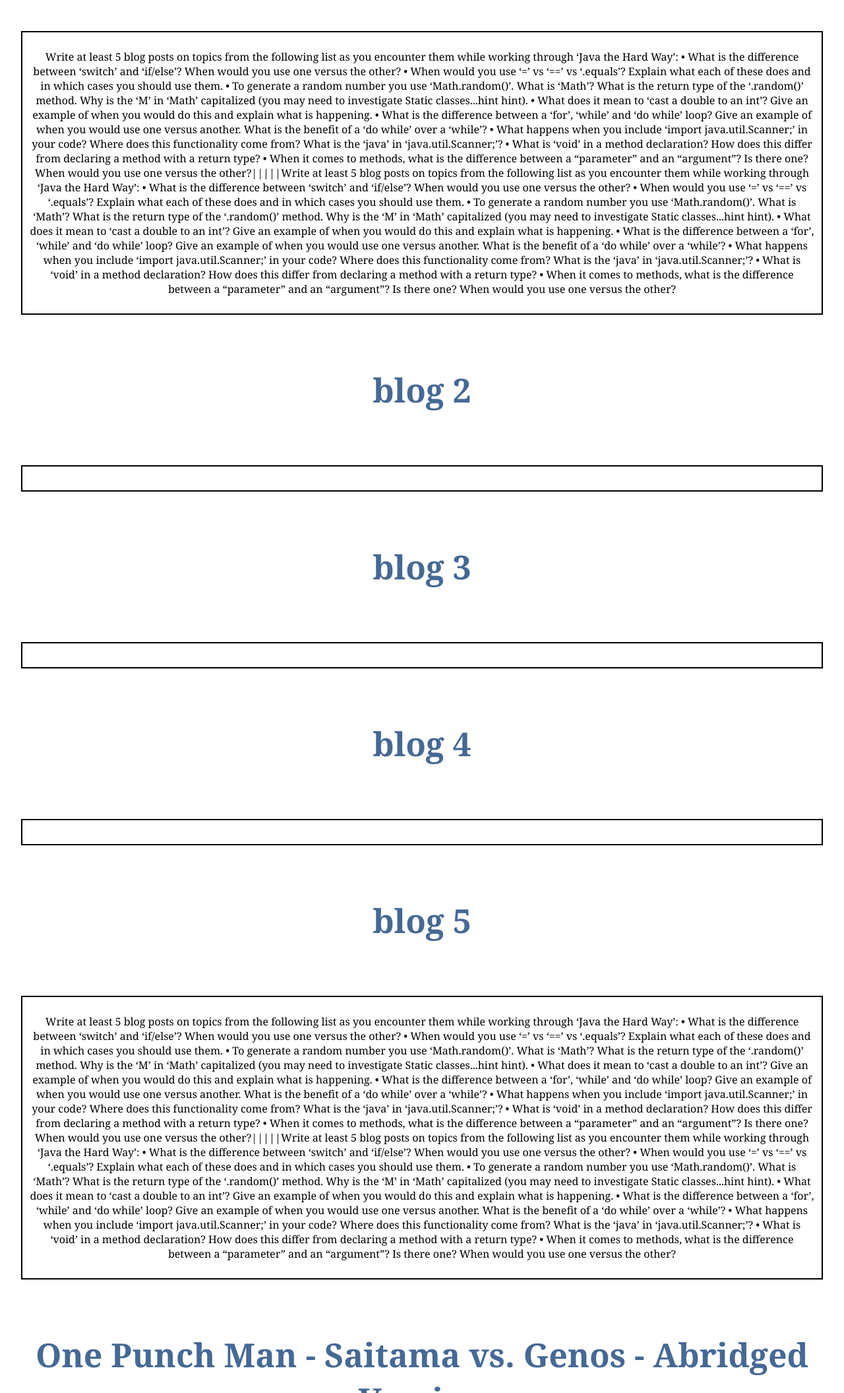
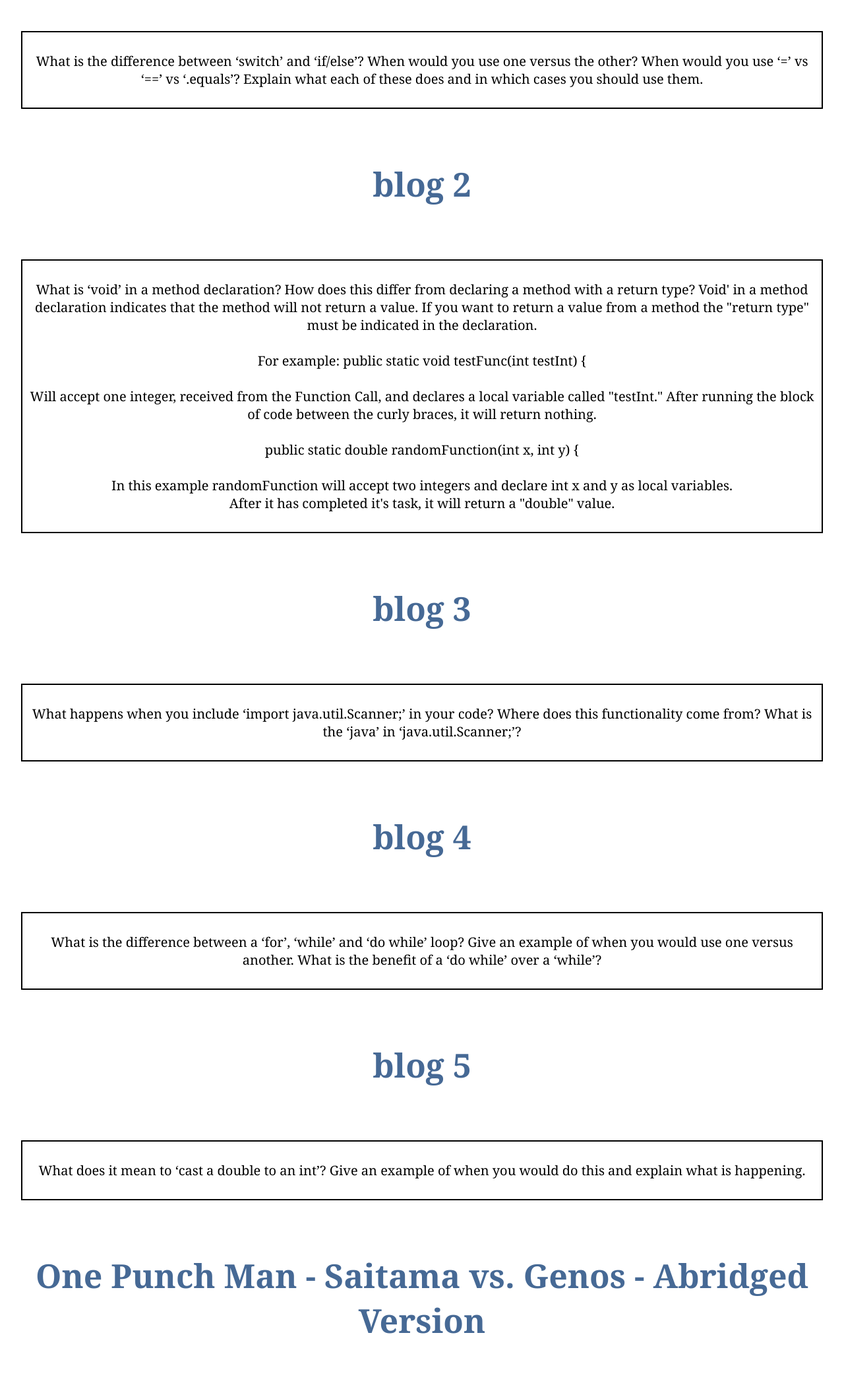
Before and after one commit to aarongithub1/aarongithub1.github.io, a plain HTML site: page index.html in a window 1280 px wide. Shown: the part 640-2751 px from the top of the page at 66% size. Drawn offline with Linux system fonts and the light colour scheme.

Commit message:
add blog content to index.html

```diff
--- a/index.html
+++ b/index.html
@@ -31,30 +31,20 @@
       <h3>blog 1</h3>
 
       <div class="content">
-          <p>Write at least 5 blog posts on topics from the following list as you encounter them while working through ‘Java the Hard Way’:
-• What is the difference between ‘switch’ and ‘if/else’? When would you use one versus the other?
-• When would you use ‘=’ vs ‘==’ vs ‘.equals’? Explain what each of these does and in which cases you should use them.
-• To generate a random number you use ‘Math.random()’. What is ‘Math’? What is the return type of the ‘.random()’ method. Why is the ‘M’ in ‘Math’ capitalized (you may need to investigate Static classes...hint hint).
-• What does it mean to ‘cast a double to an int’? Give an example of when you would do this and explain what is happening.
-• What is the difference between a ‘for’, ‘while’ and ‘do while’ loop? Give an example of when you would use one versus another. What is the benefit of a ‘do while’ over a ‘while’?
-• What happens when you include ‘import java.util.Scanner;’ in your code? Where does this functionality come from? What is the ‘java’ in ‘java.util.Scanner;’?
-• What is ‘void’ in a method declaration? How does this differ from declaring a method with a return type?
-• When it comes to methods, what is the difference between a “parameter” and an “argument”? Is there one? When would you use one versus the other?|||||Write at least 5 blog posts on topics from the following list as you encounter them while working through ‘Java the Hard Way’:
-• What is the difference between ‘switch’ and ‘if/else’? When would you use one versus the other?
-• When would you use ‘=’ vs ‘==’ vs ‘.equals’? Explain what each of these does and in which cases you should use them.
-• To generate a random number you use ‘Math.random()’. What is ‘Math’? What is the return type of the ‘.random()’ method. Why is the ‘M’ in ‘Math’ capitalized (you may need to investigate Static classes...hint hint).
-• What does it mean to ‘cast a double to an int’? Give an example of when you would do this and explain what is happening.
-• What is the difference between a ‘for’, ‘while’ and ‘do while’ loop? Give an example of when you would use one versus another. What is the benefit of a ‘do while’ over a ‘while’?
-• What happens when you include ‘import java.util.Scanner;’ in your code? Where does this functionality come from? What is the ‘java’ in ‘java.util.Scanner;’?
-• What is ‘void’ in a method declaration? How does this differ from declaring a method with a return type?
-• When it comes to methods, what is the difference between a “parameter” and an “argument”? Is there one? When would you use one versus the other?</p>
+          <p>What is the difference between ‘switch’ and ‘if/else’? When would you use one versus the other?
+              When would you use ‘=’ vs ‘==’ vs ‘.equals’? Explain what each of these does and in which cases you should use them.</p>
     </div>
   </div>
 
   <div id="blog2" class="blog2">
       <h3>blog 2</h3>
       <div class="content">
-          <p></p>
+          <p>What is ‘void’ in a method declaration? How does this differ from declaring a method with a return type?
+            Void' in a method declaration indicates that the method will not return a value. If you want to return a value
+                from a method the "return type" must be indicated in the declaration. <br /><br />For example: public static void testFunc(int testInt) {<br /><br />
+                    Will accept one integer, received from the Function Call, and declares a local variable called "testInt." After running the block of code between the curly braces, it will return nothing.<br /><br />
+                        public static double randomFunction(int x, int y) {<br /><br />In this example randomFunction will accept two integers and declare int x and y as local variables.<br />After it has completed it's task,
+                            it will return a "double" value.</p>
       </div>
   </div>
 
@@ -62,7 +52,7 @@
       <h3>blog 3</h3>
 
       <div class="content">
-          <p></p>
+          <p>What happens when you include ‘import java.util.Scanner;’ in your code? Where does this functionality come from? What is the ‘java’ in ‘java.util.Scanner;’?</p>
       </div>
 
   </div>
@@ -71,7 +61,7 @@
       <h3>blog 4</h3>
 
       <div class="content">
-          <p></p>
+          <p>What is the difference between a ‘for’, ‘while’ and ‘do while’ loop? Give an example of when you would use one versus another. What is the benefit of a ‘do while’ over a ‘while’?</p>
       </div>
   </div>
 
@@ -79,23 +69,7 @@
       <h3>blog 5</h3>
 
       <div class="content">
-          <p>Write at least 5 blog posts on topics from the following list as you encounter them while working through ‘Java the Hard Way’:
-• What is the difference between ‘switch’ and ‘if/else’? When would you use one versus the other?
-• When would you use ‘=’ vs ‘==’ vs ‘.equals’? Explain what each of these does and in which cases you should use them.
-• To generate a random number you use ‘Math.random()’. What is ‘Math’? What is the return type of the ‘.random()’ method. Why is the ‘M’ in ‘Math’ capitalized (you may need to investigate Static classes...hint hint).
-• What does it mean to ‘cast a double to an int’? Give an example of when you would do this and explain what is happening.
-• What is the difference between a ‘for’, ‘while’ and ‘do while’ loop? Give an example of when you would use one versus another. What is the benefit of a ‘do while’ over a ‘while’?
-• What happens when you include ‘import java.util.Scanner;’ in your code? Where does this functionality come from? What is the ‘java’ in ‘java.util.Scanner;’?
-• What is ‘void’ in a method declaration? How does this differ from declaring a method with a return type?
-• When it comes to methods, what is the difference between a “parameter” and an “argument”? Is there one? When would you use one versus the other?|||||Write at least 5 blog posts on topics from the following list as you encounter them while working through ‘Java the Hard Way’:
-• What is the difference between ‘switch’ and ‘if/else’? When would you use one versus the other?
-• When would you use ‘=’ vs ‘==’ vs ‘.equals’? Explain what each of these does and in which cases you should use them.
-• To generate a random number you use ‘Math.random()’. What is ‘Math’? What is the return type of the ‘.random()’ method. Why is the ‘M’ in ‘Math’ capitalized (you may need to investigate Static classes...hint hint).
-• What does it mean to ‘cast a double to an int’? Give an example of when you would do this and explain what is happening.
-• What is the difference between a ‘for’, ‘while’ and ‘do while’ loop? Give an example of when you would use one versus another. What is the benefit of a ‘do while’ over a ‘while’?
-• What happens when you include ‘import java.util.Scanner;’ in your code? Where does this functionality come from? What is the ‘java’ in ‘java.util.Scanner;’?
-• What is ‘void’ in a method declaration? How does this differ from declaring a method with a return type?
-• When it comes to methods, what is the difference between a “parameter” and an “argument”? Is there one? When would you use one versus the other?</p>
+          <p>What does it mean to ‘cast a double to an int’? Give an example of when you would do this and explain what is happening.</p>
       </div>
 
   </div>
--- a/style.css
+++ b/style.css
@@ -153,6 +153,10 @@ li {
     font-size: 16px;
 }
 
+.content p {
+    font-size: 20px;
+}
+
 .media .content {
     box-sizing: border-box;
     border: 2px solid white;
```
